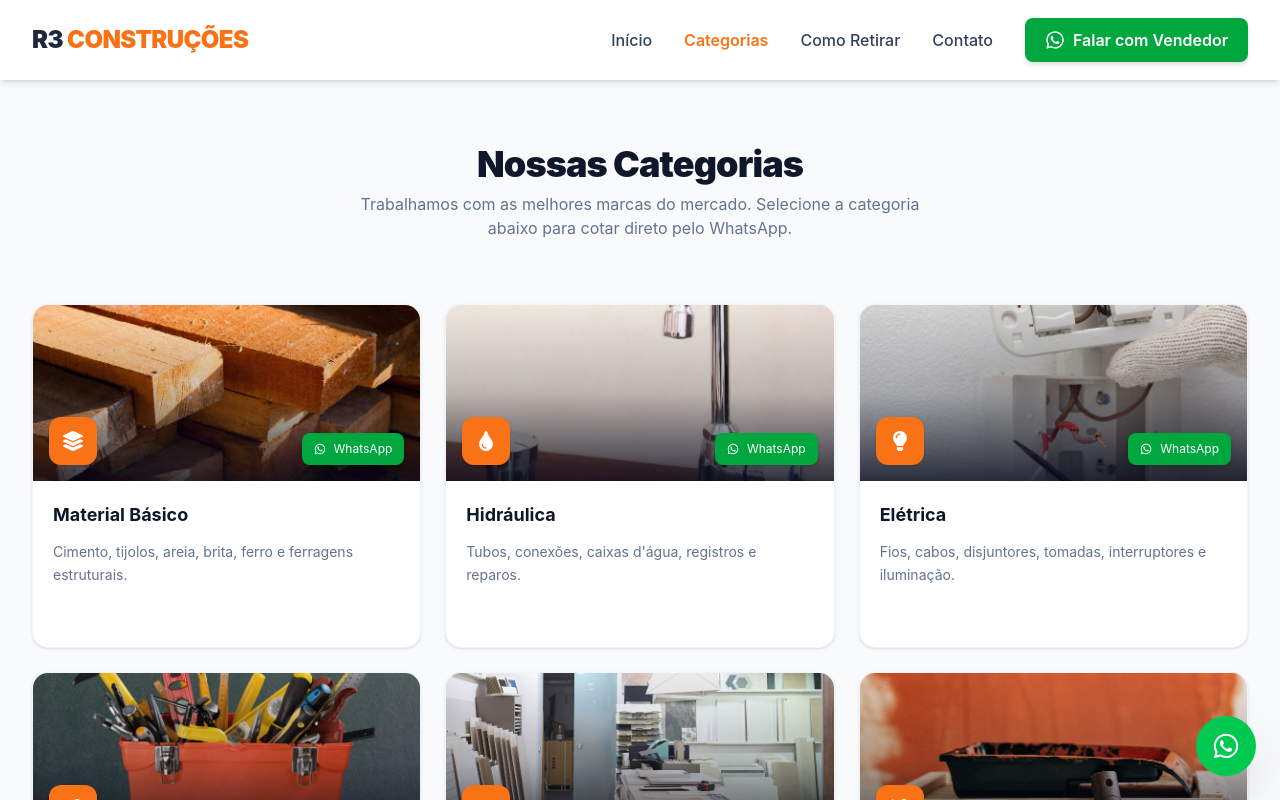
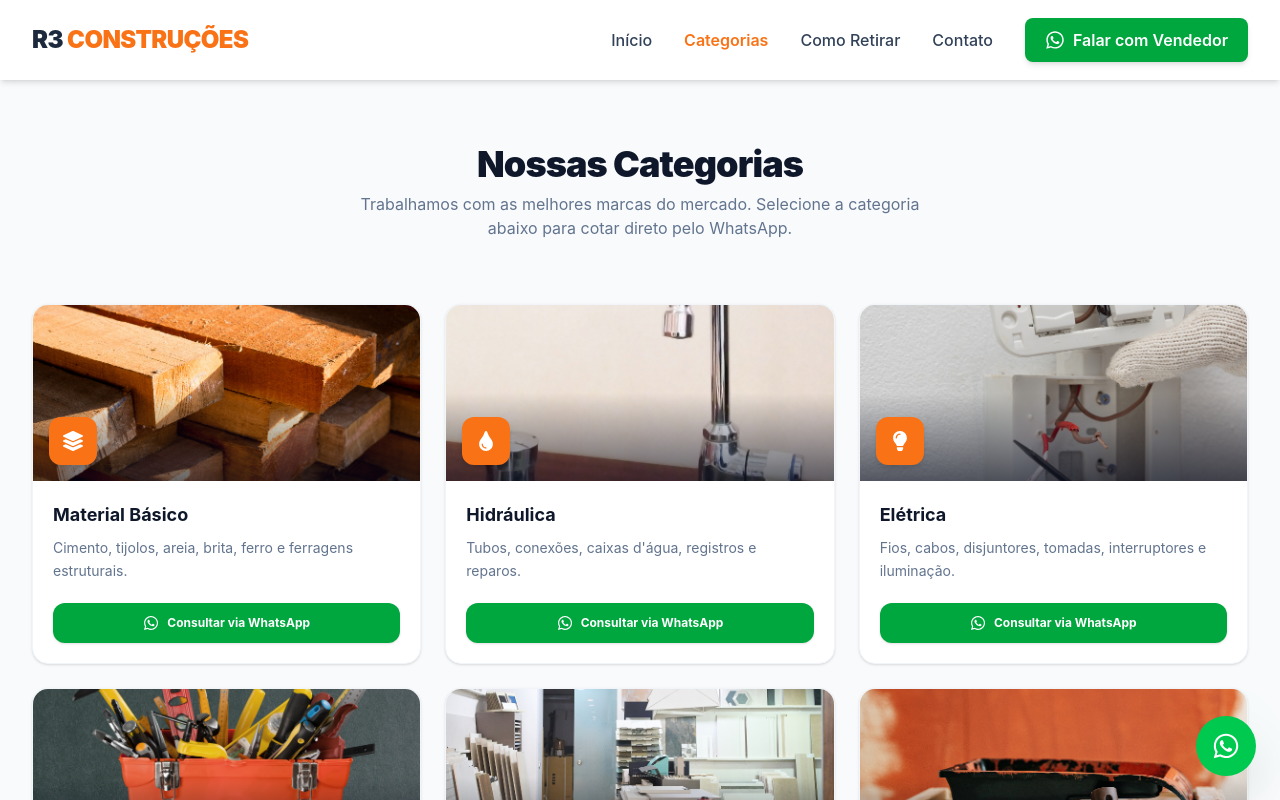
Before and after one commit to maysoaressousa/loja-construcao, a React (Vite) app: page /categorias in a window 1280 px wide. Shown: the top 800 px of the page. Built offline with nearby package versions, Linux system fonts and the light colour scheme.

Commit message:
alterações botão do whatsapp

```diff
--- a/src/pages/Categorias.jsx
+++ b/src/pages/Categorias.jsx
@@ -9,14 +9,13 @@ import imgTintas from '../assets/tintas.png';
 export default function Categorias() {
   const numeroTelefone = "5585987133705";
 
-  // 2. Troque as strings fixas pelas variáveis que você importou acima
   const listaCategorias = [
     {
       id: 1,
       nome: "Material Básico",
       icone: <FaLayerGroup />,
       desc: "Cimento, tijolos, areia, brita, ferro e ferragens estruturais.",
-      imageUrl: imgBasico, // 👈 Agora aponta para a imagem importada
+      imageUrl: imgBasico,
     },
     {
       id: 2,
@@ -56,8 +55,8 @@ export default function Categorias() {
   ];
 
   const handleConsultarEstoque = (nomeCategoria) => {
-    const mensagem = `Olá! Estou vendo a categoria de "${nomeCategoria}" no site e gostaria de consultar a disponibilidade e valores.`;
-    const url = `https://wa.me/${numeroTelefone}?text=${encodeURIComponent(mensagem)}`;
+    const message = `Olá! Estou vendo a categoria de "${nomeCategoria}" no site e gostaria de consultar a disponibilidade e valores.`;
+    const url = `https://wa.me/${numeroTelefone}?text=${encodeURIComponent(message)}`;
     window.open(url, '_blank');
   };
 
@@ -65,6 +64,7 @@ export default function Categorias() {
     <div className="bg-slate-50 min-h-screen py-8 px-4 md:py-16 md:px-8">
       <div className="max-w-7xl mx-auto">
 
+        {/* Cabeçalho */}
         <div className="text-center max-w-xl mx-auto mb-10 md:mb-16">
           <h1 className="text-3xl font-black text-azul-marca tracking-tight md:text-4xl">Nossas Categorias</h1>
           <p className="text-slate-500 text-sm mt-2 md:text-base">
@@ -72,45 +72,43 @@ export default function Categorias() {
           </p>
         </div>
 
-        {/* 1 coluna no celular, 2 no tablet, 3 no PC */}
+        {/* Grid de Cards - Ajustado para flexbox interno */}
         <div className="grid grid-cols-1 gap-4 sm:grid-cols-2 lg:grid-cols-3 md:gap-6">
           {listaCategorias.map((cat) => (
-            <div key={cat.id} className="bg-white rounded-2xl border border-slate-100 overflow-hidden shadow-sm hover:shadow-md transition-shadow">
-              <div className="relative h-44 overflow-hidden">
+            <div key={cat.id} className="bg-white rounded-2xl border border-slate-100 overflow-hidden shadow-sm hover:shadow-md transition-shadow flex flex-col">
+
+              {/* Container da Imagem (Agora limpo, sem o botão absoluto) */}
+              <div className="relative h-44 overflow-hidden flex-shrink-0">
                 <img
                   src={cat.imageUrl}
                   alt={cat.nome}
                   className="w-full h-full object-cover transition-transform duration-500 hover:scale-105"
                 />
-                <div className="absolute inset-0 bg-gradient-to-t from-slate-950/80 via-slate-950/20 to-transparent" />
+                <div className="absolute inset-0 bg-gradient-to-t from-slate-950/60 via-transparent to-transparent" />
                 <div className="absolute left-4 bottom-4 text-white">
-                  <div className="bg-laranja-principal text-white w-12 h-12 rounded-xl flex items-center justify-center text-xl shadow-sm">
+                  <div className="bg-laranja-principal text-white w-12 h-12 rounded-xl flex items-center justify-center text-xl shadow-md">
                     {cat.icone}
                   </div>
                 </div>
-                <button
-                  onClick={() => handleConsultarEstoque(cat.nome)}
-                  className="absolute right-4 bottom-4 bg-green-600 hover:bg-green-700 text-white px-3 py-2 rounded-lg flex items-center gap-2 text-xs shadow-md"
-                  aria-label={`Abrir WhatsApp para ${cat.nome}`}
-                >
-                  <FaWhatsapp />
-                  <span>WhatsApp</span>
-                </button>
               </div>
 
-              <div className="p-5 flex flex-col justify-between h-full">
-                <div className="space-y-3">
+              {/* Conteúdo de Texto e Botão Inferior */}
+              <div className="p-5 flex flex-col justify-between flex-1 space-y-5">
+                <div className="space-y-2">
                   <h2 className="text-lg font-bold text-azul-marca">{cat.nome}</h2>
                   <p className="text-slate-500 text-sm leading-relaxed">{cat.desc}</p>
                 </div>
 
+                {/* O botão do WhatsApp agora fica aqui, estilizado em verde e com o ícone oficial */}
                 <button
                   onClick={() => handleConsultarEstoque(cat.nome)}
-                  className="w-full bg-slate-100 hover:bg-laranja-principal hover:text-white text-azul-marca font-semibold py-3 px-4 rounded-xl transition-all text-xs flex items-center justify-center"
+                  className="w-full bg-green-600 hover:bg-green-700 text-white font-bold py-3 px-4 rounded-xl transition-all text-xs flex items-center justify-center gap-2 shadow-sm hover:shadow active:scale-98 cursor-pointer"
                 >
-                  Consultar Disponibilidade
+                  <FaWhatsapp size={16} />
+                  <span>Consultar via WhatsApp</span>
                 </button>
               </div>
+
             </div>
           ))}
         </div>
```
